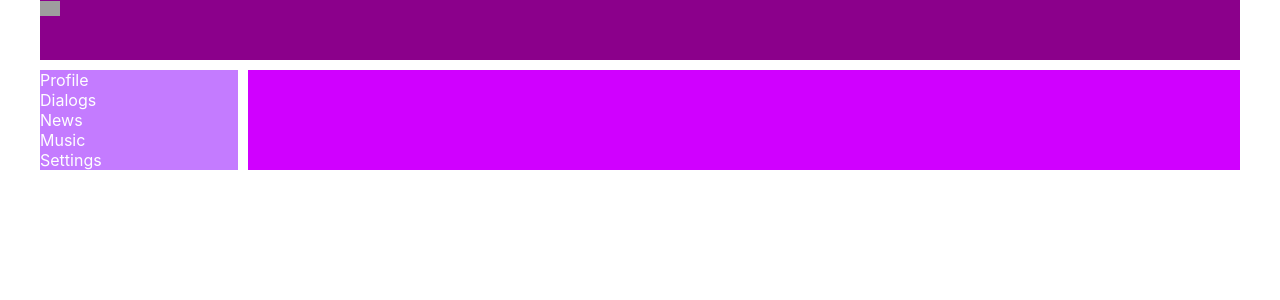
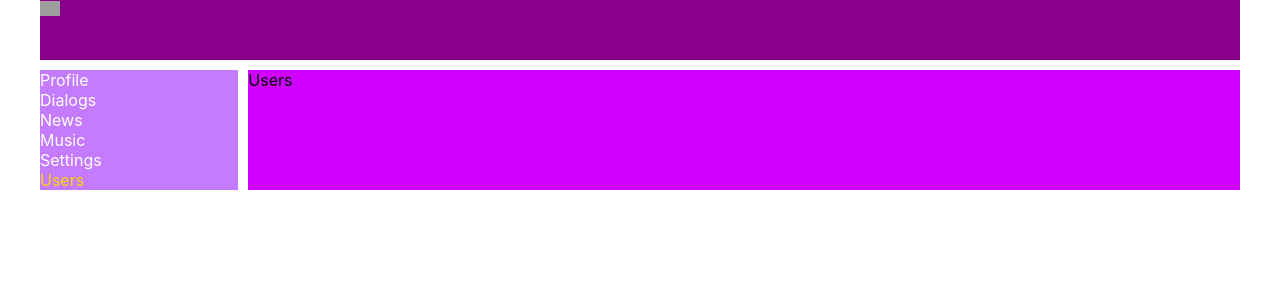
Before and after one commit to itsmeshusha/sn-ver.2, a React (Create React App) app: page /users in a window 1280 px wide. Shown: the top 300 px of the page. Built offline with nearby package versions, Linux system fonts and the light colour scheme; grey boxes are pictures that could not be loaded.

Commit message:
Add Users page

```diff
--- a/src/App.tsx
+++ b/src/App.tsx
@@ -8,6 +8,7 @@ import {BrowserRouter, Route} from 'react-router-dom';
 import News from "./components/News/News";
 import Music from "./components/Music/Music";
 import Settings from "./components/Settings/Settings";
+import {Users} from "./components/Users/Users";
 
 function App() {
     return (
@@ -21,6 +22,7 @@ function App() {
                     <Route path={'/news'} render={() => <News />}/>
                     <Route path={'/music'} render={() => <Music />}/>
                     <Route path={'/settings'} render={() => <Settings />}/>
+                    <Route path={'/users'} render={() => <Users />}/>
 
                 </div>
             </div>
--- a/src/components/Navbar/Navbar.tsx
+++ b/src/components/Navbar/Navbar.tsx
@@ -19,6 +19,9 @@ const Navbar = () => {
         <div className={s.item}>
             <NavLink to={'/settings'} activeClassName={s.active}>Settings</NavLink>
         </div>
+        <div className={s.item}>
+            <NavLink to={'/users'} activeClassName={s.active}>Users</NavLink>
+        </div>
 
     </nav>
 }
--- /dev/null
+++ b/src/components/Users/Users.tsx
@@ -0,0 +1,7 @@
+import React from 'react';
+
+export const Users = () => {
+    return <div>
+        Users
+    </div>
+}
```
Also changed, not shown: 1 other file (tests, documents, lock files or other folders).
